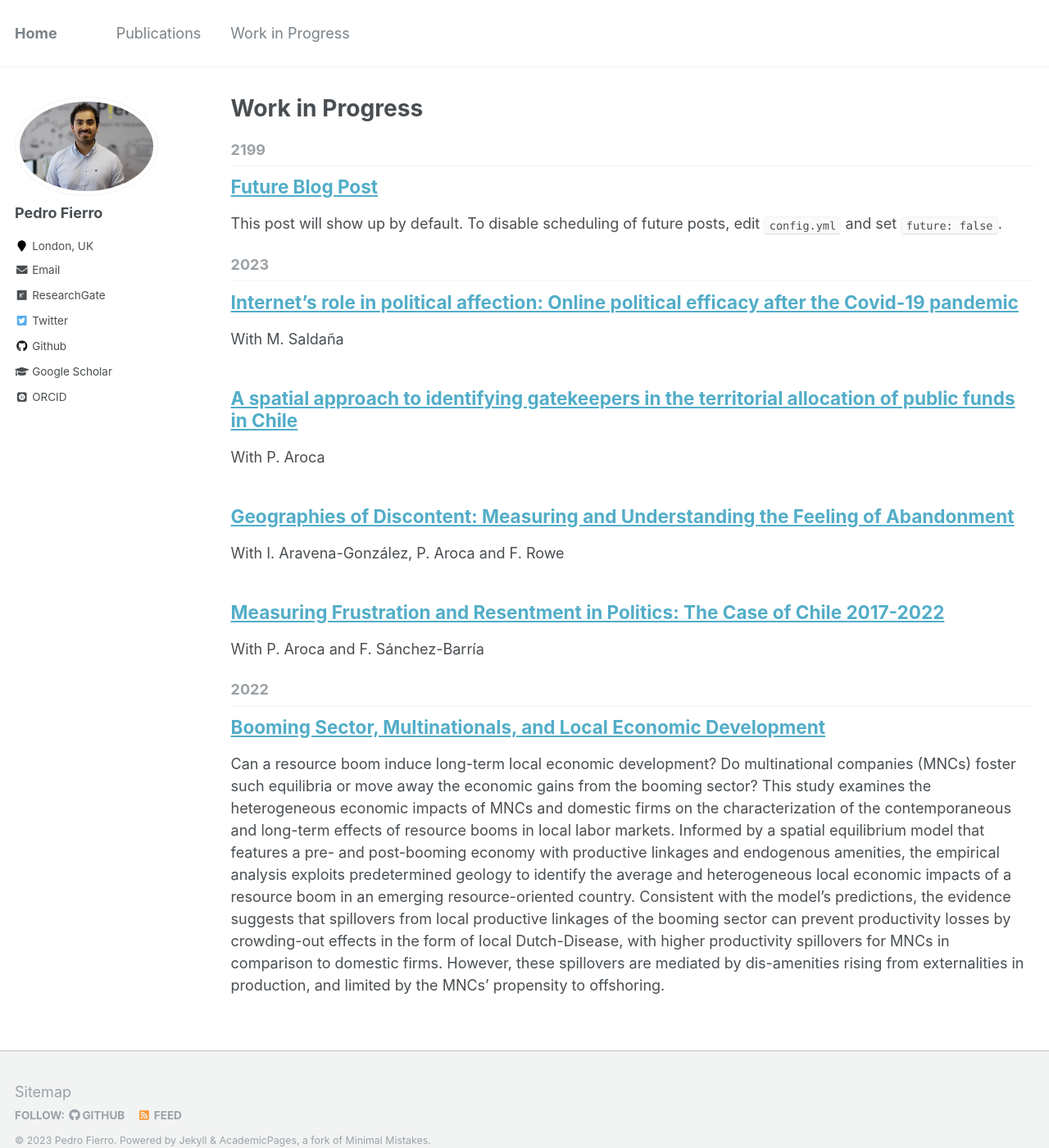
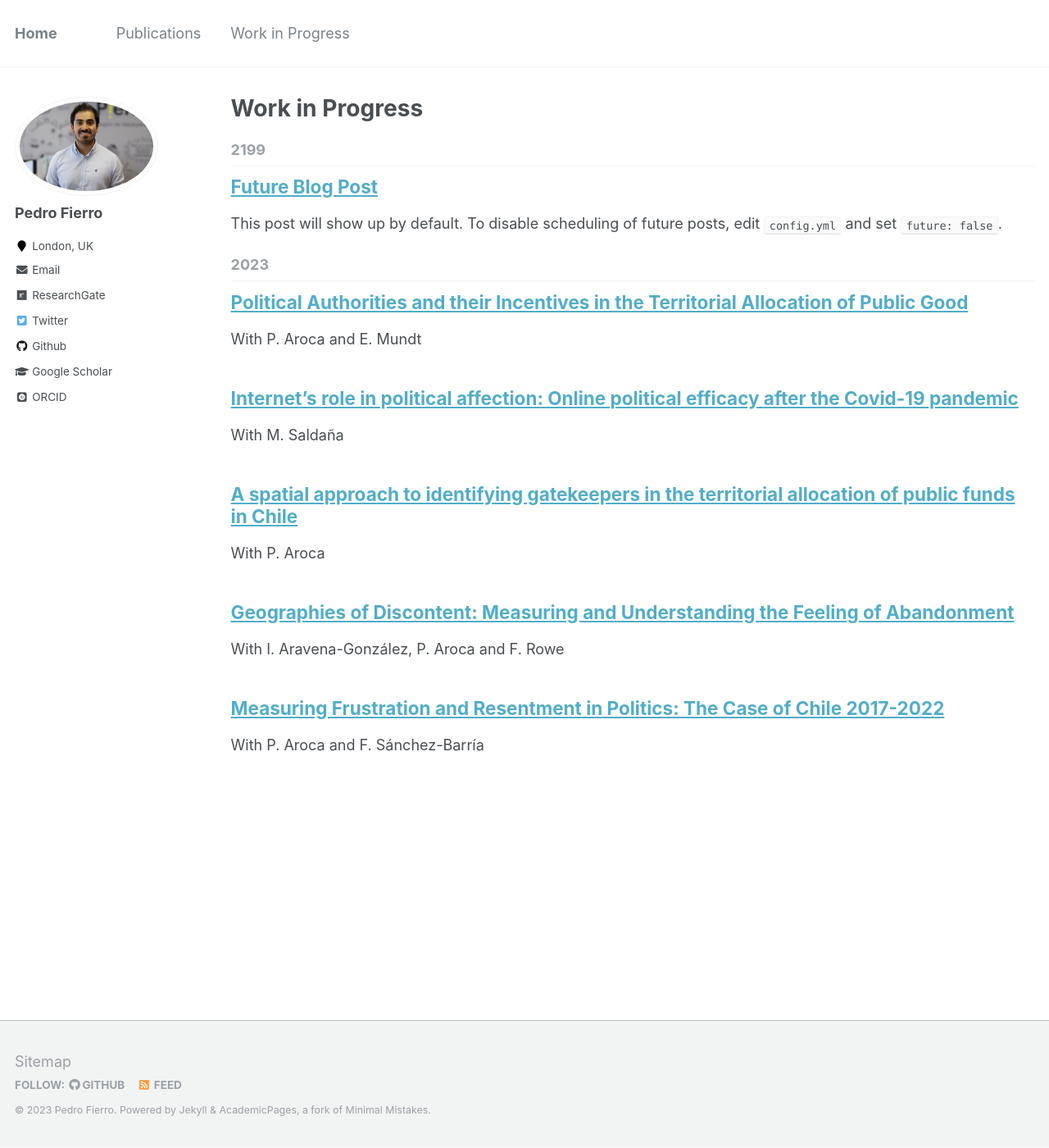
Before and after one commit to pedrofierroz87/pedrofierroz87.github.io, a Jekyll site: the page built from _pages/year-archive.html, in a window 1280 px wide and 1400 px high. Shown: the whole window at 82% size. Built offline with Jekyll 4.4.1, drawn with Linux system fonts in a browser that asks for light colours; some web fonts are replaced.

Commit message:
Update 2013-08-14-blog-post-5.md

```diff
--- a/_posts/2013-08-14-blog-post-5.md
+++ b/_posts/2013-08-14-blog-post-5.md
@@ -1,13 +1,12 @@
 ---
-title: 'Booming Sector, Multinationals, and Local Economic Development'
-date: 2022-10-10
-permalink: /posts/2013/08/blog-post-2/
+title: 'Political Authorities and their Incentives in the Territorial Allocation of Public Good'
+date: 2023-05-10
+permalink: /posts/2013/08/blog-post-5/
 tags:
-  - Exhaustible Resources
-  - Dutch Disease
-  - Local Labor Markets
+  - Regional Development
+  - Distributive Politics
+  - Territorial Inequality
 ---
+With P. Aroca and E. Mundt
 
-Can a resource boom induce long-term local economic development? Do multinational companies (MNCs) foster such equilibria or move away the economic gains from the booming sector? This study examines the heterogeneous economic impacts of MNCs and domestic firms on the characterization of the contemporaneous and long-term effects of resource booms in local labor markets. Informed by a spatial equilibrium model that features a pre- and post-booming economy with productive linkages and endogenous amenities, the empirical analysis exploits predetermined geology to identify the average and heterogeneous local economic impacts of a resource boom in an emerging resource-oriented country. Consistent with the model’s predictions, the evidence suggests that spillovers from local productive linkages of the booming sector can prevent productivity losses by crowding-out effects in the form of local Dutch-Disease, with higher productivity spillovers for MNCs in comparison to domestic firms. However, these spillovers are mediated by dis-amenities rising from externalities in production, and limited by the MNCs’ propensity to offshoring.
-
-Recommended citation: Soto-Diaz, J. (2022). "Booming Sector, Multinationals, and Local Economic Development."
+This work analyses the Regional Development National Found (FNDR), the main initiative to face territorial equality and development in Chile. The analysis identifies three design problems. The first is related to the distribution criteria, which enhances fiscal centralism. The second is related to regional incentives. The evidence shows that the FNDR induce territorial fragmentation because it increases the relative percentage of assignment in the original territory. Finally, the third problem is related to intraregional incentives. The analysis shows that non-programmatic interregional transfers generate additional motivations for fragmentation because there is a privilege in the assignment to regional capitals and big cities before division. This work proposes orientation to improve the instrument design, seeking more consistency and facing the incentives to regional divisions.
```
